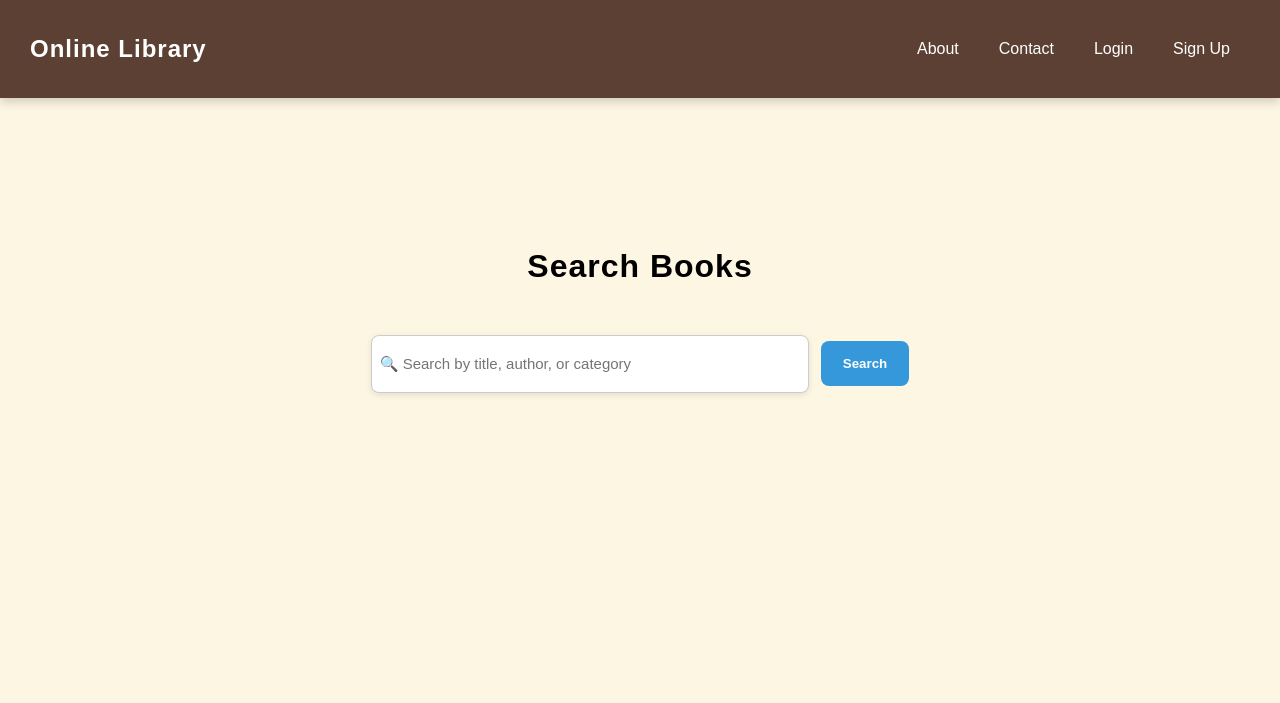
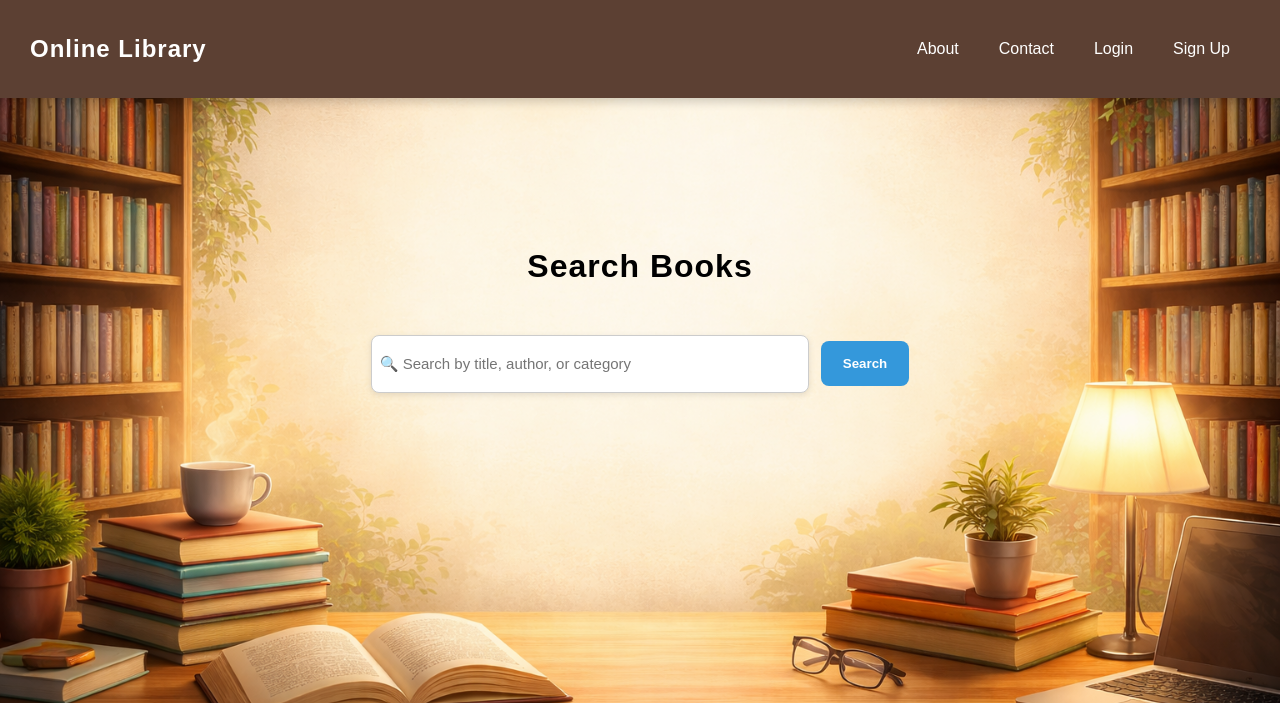
Before and after one commit to Nourhasann/online_library_website, a Django app: page /search/ in a window 1280 px wide. Shown: the top 703 px of the page. Run offline with Django 5.2, Linux system fonts and the light colour scheme.

Commit message:
Update style.css

```diff
--- a/static/css/style.css
+++ b/static/css/style.css
@@ -1,10 +1,13 @@
 body {
     margin: 0;
-    /*remove browsers auto margin to body*/
     font-family: Arial, sans-serif;
     background-color: #fdf6e3;
+    background-image: url('../images/guest_navbar_image.png');  /* adjust path if needed */
+    background-size: cover;
+    background-attachment: fixed;
+    background-repeat: no-repeat;
+    background-position: center;
 }
-
 
 /* Guest Page*/
 
@@ -16,7 +19,7 @@ body {
     align-items: center;
     /* horizontal center */
     text-align: center;
-    background-image: url("images/guest_navbar_image.png");
+    background-image: url('../images/guest_navbar_image.png');
     height: calc(100vh - 80px);
     /* full screen minus navbar */
     padding: 20px;
@@ -39,14 +42,14 @@ body {
 /* user navbar */
 
 .user {
-    background-image: url("images/guest_navbar_image.png");
+    background-image: url('../images/guest_navbar_image.png');
 }
 
 
 /* Admin navbar */
 
 .admin {
-    background-image: url("images/guest_navbar_image.png");
+    background-image: url('../images/guest_navbar_image.png');
 }
 
 
```
